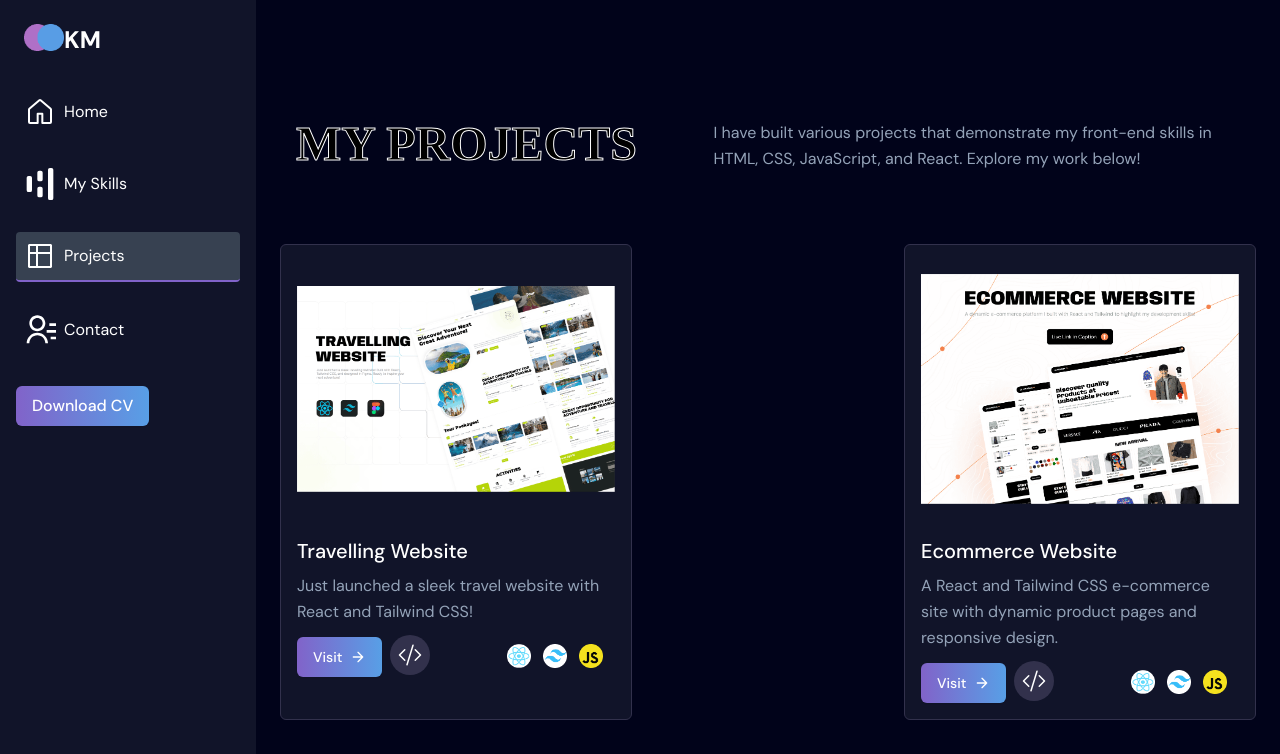
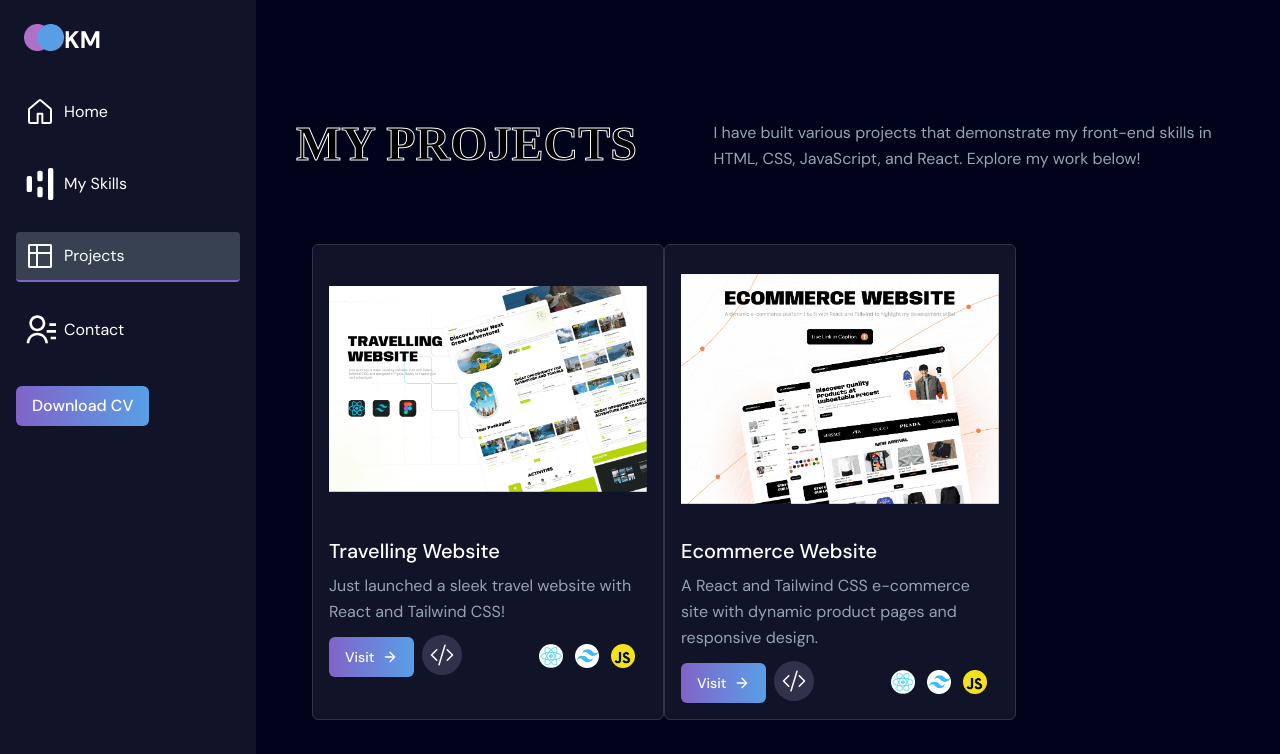
Before and after one commit to khuloodmaqbool/My-Portfolio, a Next.js app: page /projects in a window 1280 px wide. Shown: the top 754 px of the page. Built offline with nearby package versions, Linux system fonts and the light colour scheme; a web font is replaced by a local one.

Commit message:
add new project

```diff
--- a/src/app/components/myprojects.tsx
+++ b/src/app/components/myprojects.tsx
@@ -18,7 +18,7 @@ export const MyProjects = () => {
             <section className="body-font">
                 <div className="container px-5 py-24 mx-auto">
                     <Heading {...headingData} />
-                    <div className="flex flex-wrap justify-around lg:justify-between -mx-4 mb-6">
+                    <div className="flex flex-wrap justify-around lg:justify-start mx-4 mb-6">
                         {project.map((crntele, index) => (
                             <div
                                 data-aos="fade-up"
```
